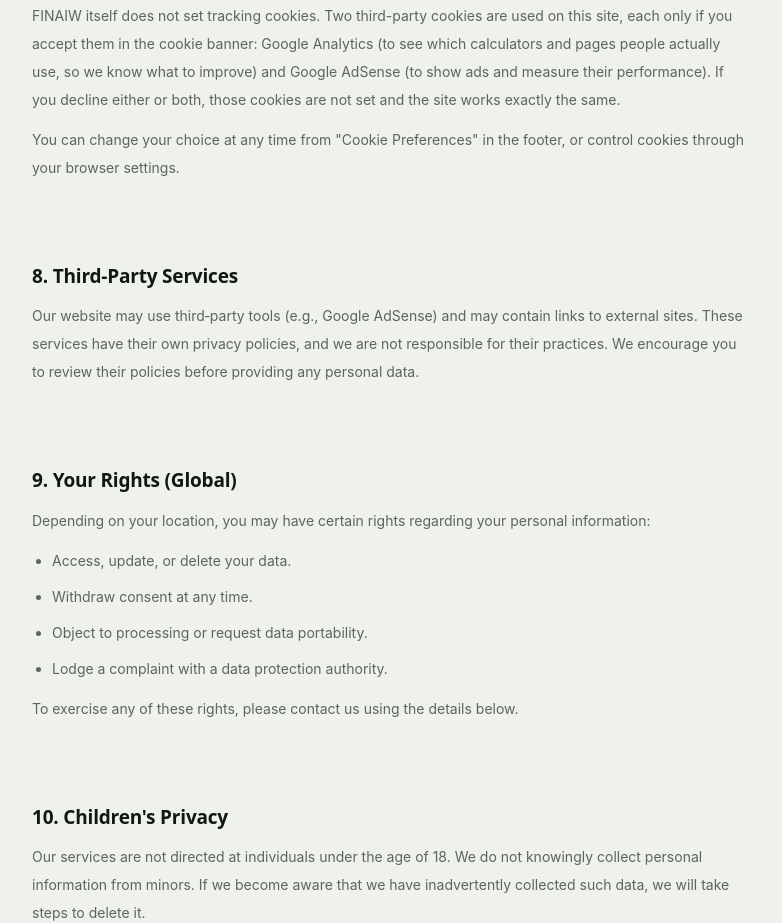
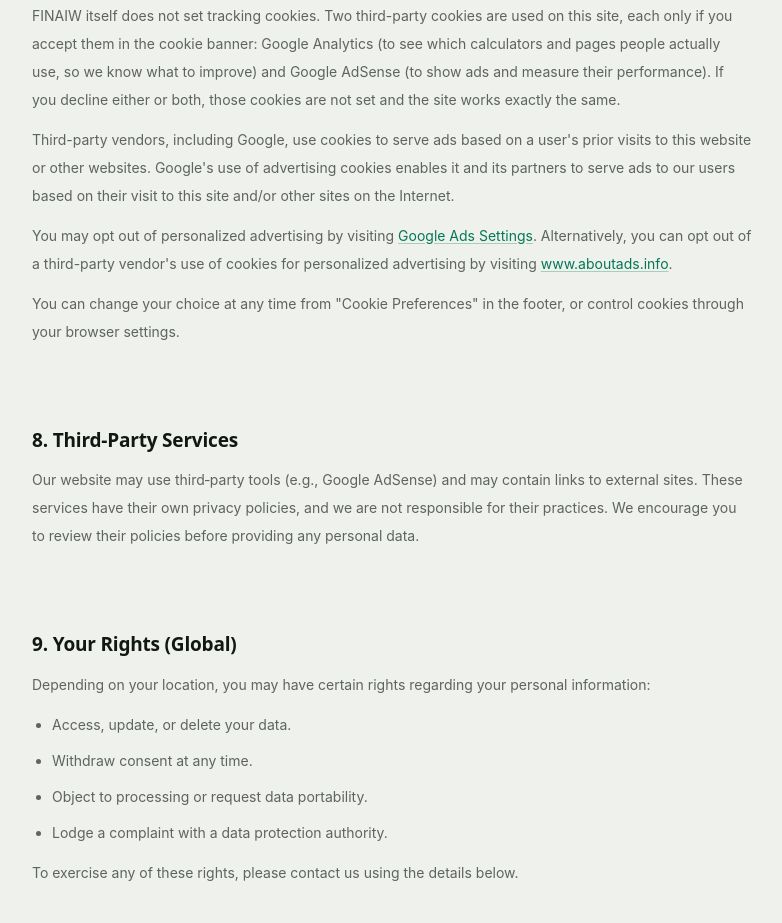
Before and after one commit to fashanime009-lab/Wealthfluent, a React (Vite) app: page /privacy-policy in a window 1280 px wide. Shown: the part 2500-3423 px from the top of the page, without its empty margins (248-1030 px from the left). Built offline with nearby package versions, Linux system fonts and the light colour scheme; no server answers.

Commit message:
Add Google-mandated AdSense cookie disclosure to privacy policy
Section 7 named AdSense but was missing Google's required phrasing
around third-party ad cookies and personalized-ad opt-out links
(Google Ads Settings + aboutads.info).

Co-Authored-By: Claude Sonnet 5 <noreply@anthropic.com>

```diff
--- a/src/pages/PrivacyPolicyPage.jsx
+++ b/src/pages/PrivacyPolicyPage.jsx
@@ -178,6 +178,34 @@ export default function PrivacyPolicyPage() {
                 site works exactly the same.
               </p>
               <p>
+                Third-party vendors, including Google, use cookies to serve ads based on a
+                user's prior visits to this website or other websites. Google's use of
+                advertising cookies enables it and its partners to serve ads to our users
+                based on their visit to this site and/or other sites on the Internet.
+              </p>
+              <p>
+                You may opt out of personalized advertising by visiting{" "}
+                <a
+                  href="https://adssettings.google.com/"
+                  target="_blank"
+                  rel="noreferrer"
+                  className={link}
+                >
+                  Google Ads Settings
+                </a>
+                . Alternatively, you can opt out of a third-party vendor's use of cookies for
+                personalized advertising by visiting{" "}
+                <a
+                  href="https://www.aboutads.info/choices/"
+                  target="_blank"
+                  rel="noreferrer"
+                  className={link}
+                >
+                  www.aboutads.info
+                </a>
+                .
+              </p>
+              <p>
                 You can change your choice at any time from "Cookie Preferences" in the
                 footer, or control cookies through your browser settings.
               </p>
```
